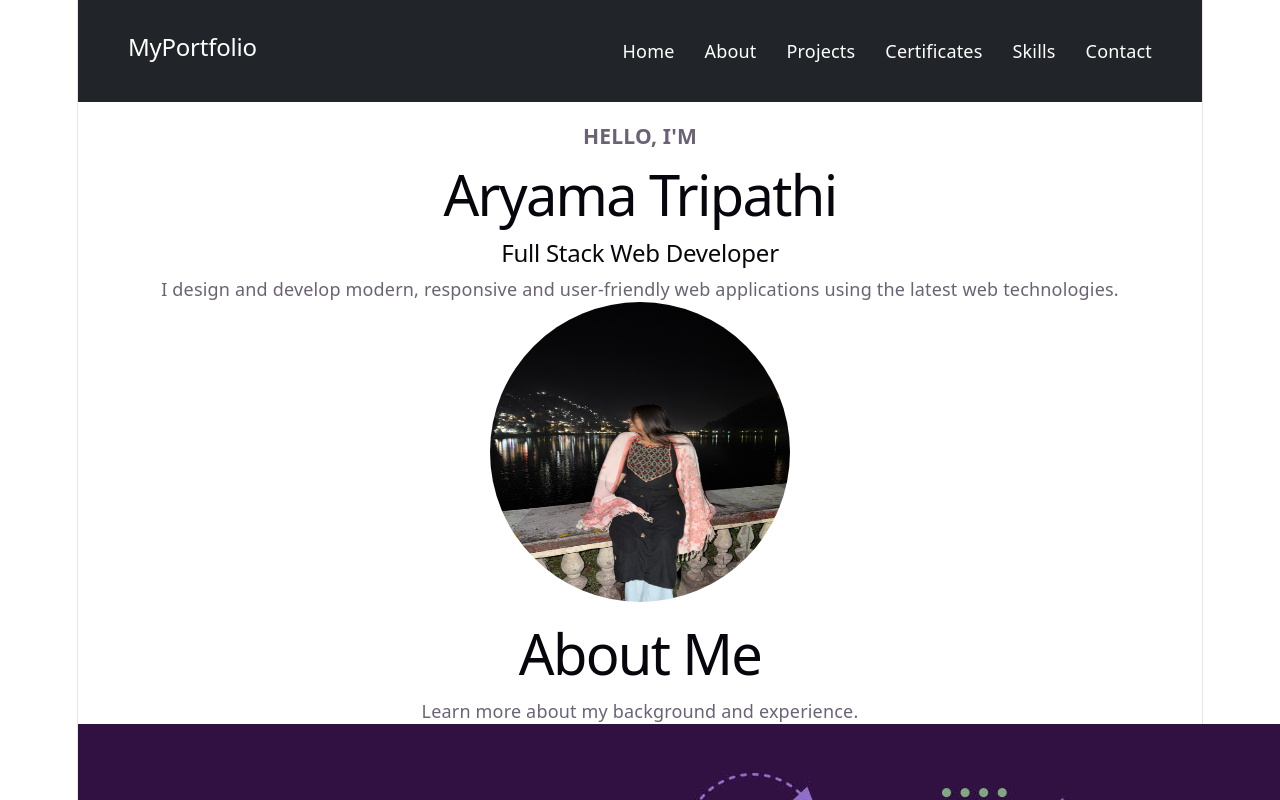
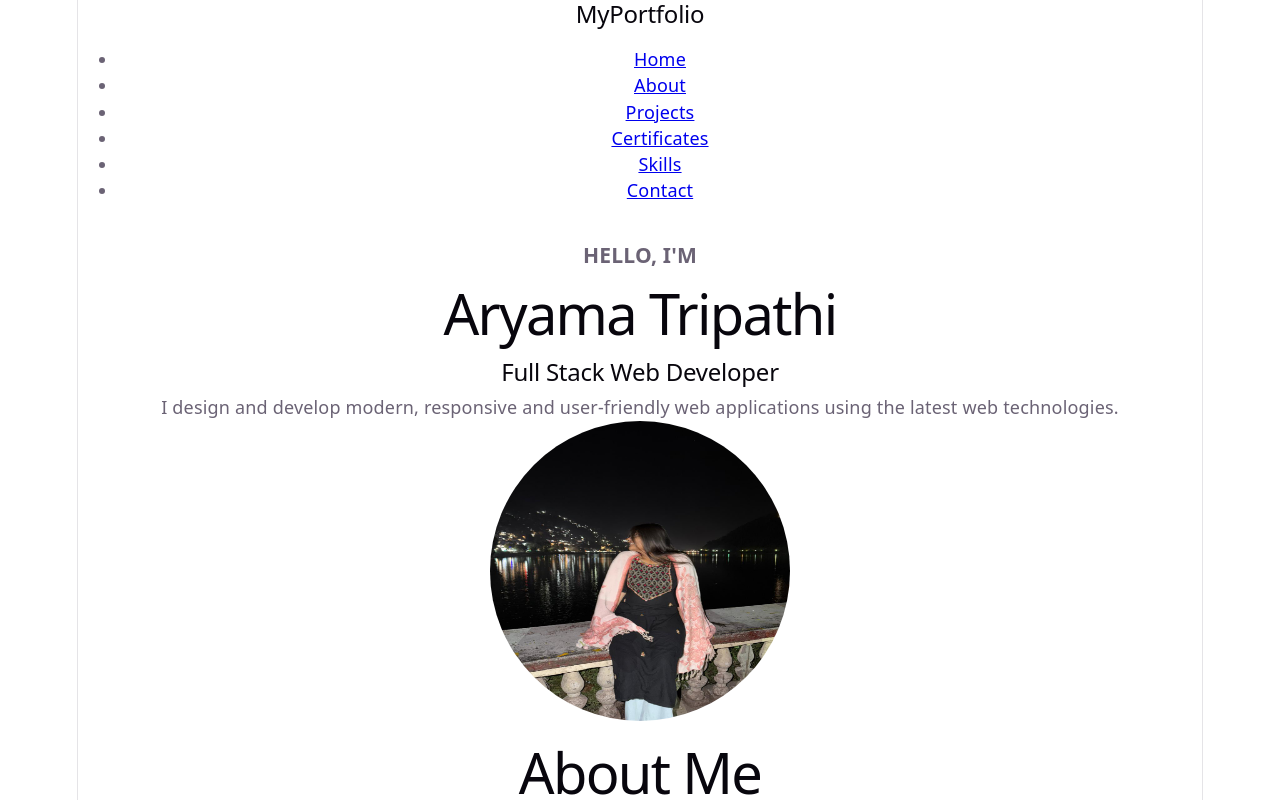
Before and after one commit to Aryama10/portfolio, a React (Vite) app: page / in a window 1280 px wide. Shown: the top 800 px of the page. Built offline with nearby package versions, Linux system fonts and the light colour scheme.

Commit message:
Update Navbar.jsx

```diff
--- a/src/components/Navbar.jsx
+++ b/src/components/Navbar.jsx
@@ -1,32 +1,18 @@
 function Navbar() {
   return (
-    <nav
-      style={{
-        backgroundColor: "#212529",
-        padding: "20px 50px",
-        display: "flex",
-        justifyContent: "space-between",
-        alignItems: "center"
-      }}
-    >
-      <h2 style={{ color: "white" }}>MyPortfolio</h2>
+    <nav className="navbar-custom">
+      <h2 className="logo">MyPortfolio</h2>
 
-      <ul
-        style={{
-          display: "flex",
-          listStyle: "none",
-          gap: "30px"
-        }}
-      >
-        <li><a href="#" style={{ color: "white", textDecoration: "none" }}>Home</a></li>
-        <li><a href="#" style={{ color: "white", textDecoration: "none" }}>About</a></li>
-        <li><a href="#" style={{ color: "white", textDecoration: "none" }}>Projects</a></li>
-        <li><a href="#" style={{ color: "white", textDecoration: "none" }}>Certificates</a></li>
-        <li><a href="#" style={{ color: "white", textDecoration: "none" }}>Skills</a></li>
-        <li><a href="#" style={{ color: "white", textDecoration: "none" }}>Contact</a></li>
+      <ul className="nav-links">
+        <li><a href="#home">Home</a></li>
+        <li><a href="#about">About</a></li>
+        <li><a href="#projects">Projects</a></li>
+        <li><a href="#certificates">Certificates</a></li>
+        <li><a href="#skills">Skills</a></li>
+        <li><a href="#contact">Contact</a></li>
       </ul>
     </nav>
   )
 }
 
-export default Navbar
+export default Navbar;
```
